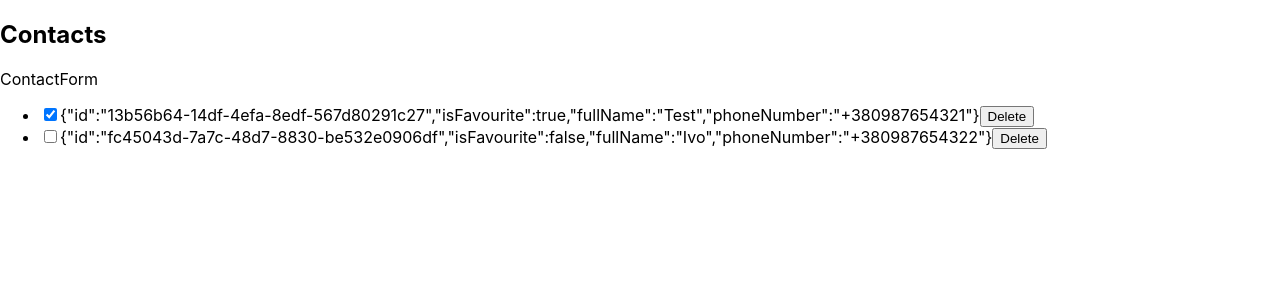
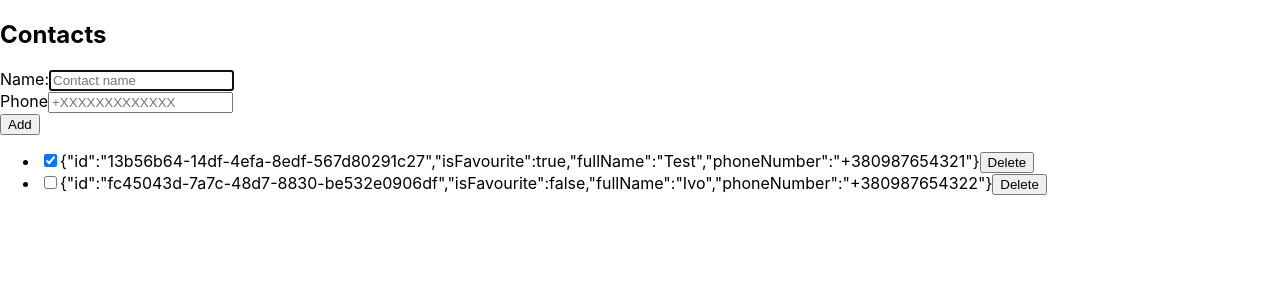
Before and after one commit to Termins55/contacts_app, a React (Create React App) app: page / in a window 1280 px wide. Shown: the top 300 px of the page. Built offline with nearby package versions, Linux system fonts and the light colour scheme.

Commit message:
Add create contact

```diff
--- a/package.json
+++ b/package.json
@@ -8,12 +8,14 @@
     "@testing-library/jest-dom": "^6.9.1",
     "@testing-library/react": "^16.3.1",
     "@testing-library/user-event": "^13.5.0",
+    "formik": "^2.4.9",
     "react": "^19.2.3",
     "react-dom": "^19.2.3",
     "react-redux": "^9.2.0",
     "react-scripts": "5.0.1",
     "uuid": "^13.0.0",
-    "web-vitals": "^2.1.4"
+    "web-vitals": "^2.1.4",
+    "yup": "^1.7.1"
   },
   "scripts": {
     "start": "react-scripts start",
--- a/src/components/ContactForm/index.jsx
+++ b/src/components/ContactForm/index.jsx
@@ -1,9 +1,53 @@
-import React from 'react'
+import { ErrorMessage, Field, Form, Formik } from 'formik';
+import { connect } from 'react-redux';
+import { CONTACT_VALIDATION_SCHEMA } from '../../utils/validationSchemas';
+import { createContact } from '../../store/slices/contactsSlice';
 
-function ContactForm() {
+function ContactForm ({createNewContact}) {
+  const initialValues = { fullName: '', phoneNumber: '' };
+
+  const submitHandler = (values, { resetForm }) => {
+createNewContact(values)
+    resetForm();
+  };
+
   return (
-    <div>ContactForm</div>
-  )
+    <Formik
+      initialValues={initialValues}
+      onSubmit={submitHandler}
+      validationSchema={CONTACT_VALIDATION_SCHEMA}
+    >
+      <Form>
+        <label>
+          Name:
+          <Field
+            name='fullName'
+            type='text'
+            placeholder='Contact name'
+            autoFocus
+          />
+          <ErrorMessage name='fullName' component='div' />
+        </label>
+        <br />
+        <label>
+          Phone
+          <Field
+            name='phoneNumber'
+            type='text'
+            maxLength='13'
+            placeholder='+XXXXXXXXXXXXX'
+          />
+          <ErrorMessage name='phoneNumber' component='div' />
+        </label>
+        <br />
+        <button type='submit'>Add</button>
+      </Form>
+    </Formik>
+  );
 }
 
-export default ContactForm
+const mapDispatchToProps = dispatch => ({
+  createNewContact: (data)=>dispatch(createContact(data))
+});
+
+export default connect(null, mapDispatchToProps)(ContactForm);
--- a/src/store/slices/contactsSlice.js
+++ b/src/store/slices/contactsSlice.js
@@ -22,6 +22,10 @@
   initialState,
   name: 'contacts',
   reducers: {
+    createContact: (state, { payload }) => {
+      state.contacts.push({ ...payload, isFavourite: false, id: uuidv4() });
+    },
+
     deleteContact: (state, { payload }) => {
       state.contacts = state.contacts.filter(c => c.id !== payload);
     },
@@ -38,6 +42,6 @@
 
 const { reducer, actions } = contactsSlice;
 
-export const { deleteContact, updateContact } = actions;
+export const { deleteContact, updateContact, createContact } = actions;
 
 export default reducer;
--- /dev/null
+++ b/src/utils/validationSchemas.js
@@ -0,0 +1,10 @@
+import * as yup from 'yup';
+
+export const CONTACT_VALIDATION_SCHEMA = yup.object({
+  fullName: yup.string().trim().min(2).max(64).required(),
+  phoneNumber: yup
+    .string()
+    .length(13)
+    .matches(/^\+\d{12}$/, "Phone number must match '+XX XXX XXX XX XX'")
+    .required(),
+});
```
Also changed, not shown: 1 other file (tests, documents, lock files or other folders).
